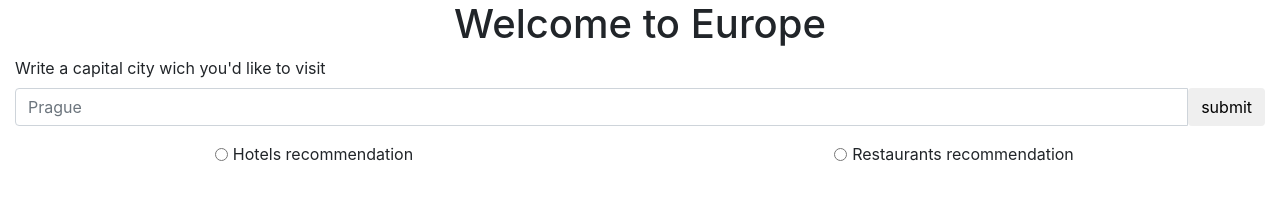
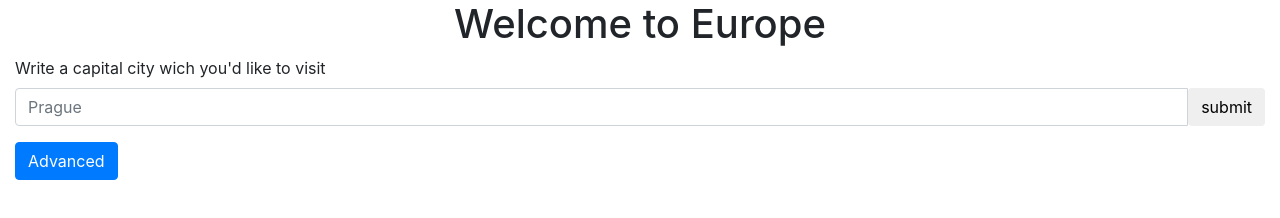
Before and after one commit to Tomas-Kaiser/Code-Institute-Milestone-2-Interactive-Frontend-Development, a plain HTML site: page index.html in a window 1280 px wide. Drawn offline with nearby package versions, Linux system fonts and the light colour scheme.

Commit message:
Added advanced button

```diff
--- a/index.html
+++ b/index.html
@@ -26,23 +26,33 @@
                   <button type="submit" class="btn">submit</button>
                </div>
             </form>
+
+            <div>
+               <button class="btn btn-primary text-center" type="button" data-toggle="collapse" data-target="#collapseExample"
+                  aria-expanded="false" aria-controls="collapseExample">
+                  Advanced
+               </button>
+            </div>
+            <div class="collapse" id="collapseExample">
                <form action="" method="post">
                   <div class="row">
                      <div class="col-sm-6 text-center">
                         <div class="form-check form-check-inline">
-                        <input class="form-check-input" type="radio" name="inlineRadioOptions" id="inlineRadio1" value="option1">
+                           <input class="form-check-input" type="radio" name="inlineRadioOptions" id="inlineRadio1"
+                              value="option1">
                            <label class="form-check-label" for="inlineRadio1">Hotels recommendation</label>
                         </div>
                      </div>
                      <div class="col-sm-6 text-center">
                         <div class="form-check form-check-inline">
-                        <input class="form-check-input" type="radio" name="inlineRadioOptions" id="inlineRadio2" value="option2">
+                           <input class="form-check-input" type="radio" name="inlineRadioOptions" id="inlineRadio2"
+                              value="option2">
                            <label class="form-check-label" for="inlineRadio2">Restaurants recommendation</label>
                         </div>
                      </div>
-
                   </div>
                </form>
+            </div>
          </div>
       </div>
    </section>
```
Lines whose indentation alone changed are shown as unchanged.
